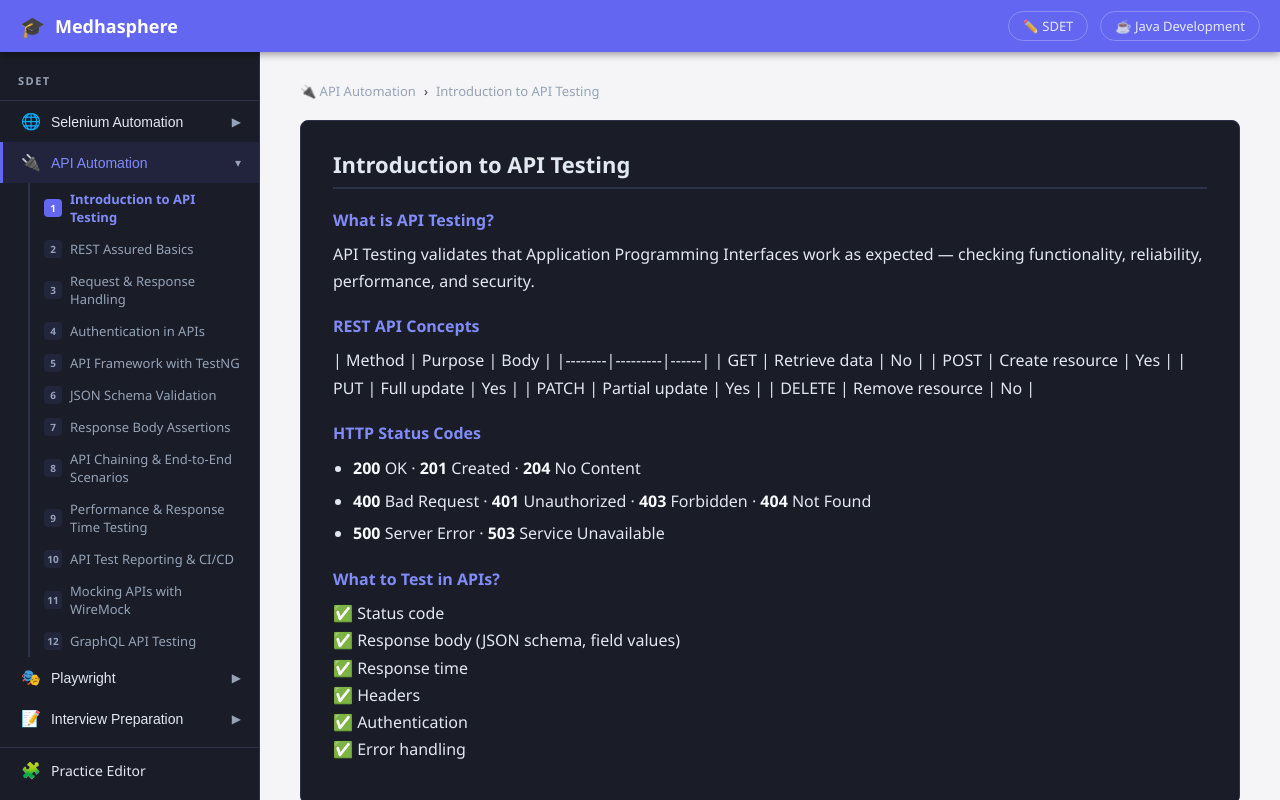
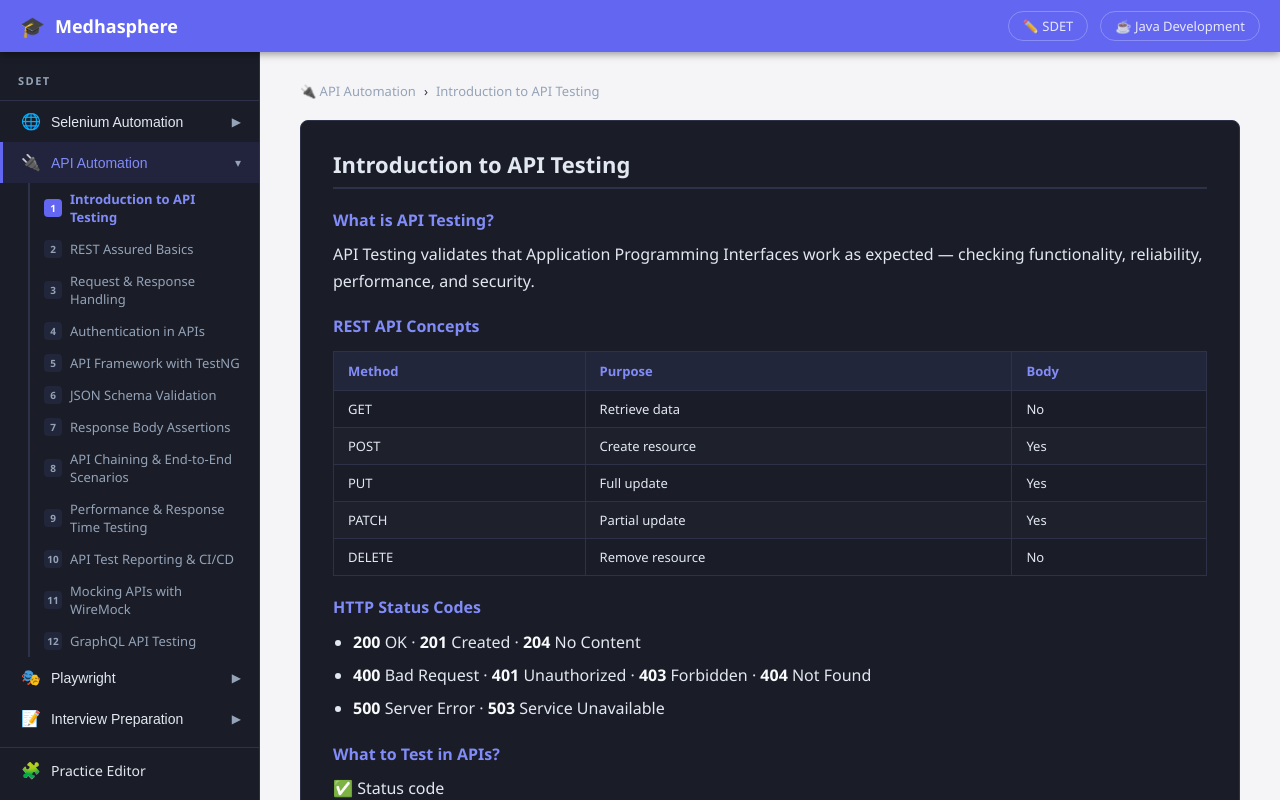
Before and after one commit to Sakshidhole04/SDET-HUB, a React (Vite) app: page /topic/api/1 in a window 1280 px wide. Shown: the top 800 px of the page. Built offline with nearby package versions, Linux system fonts and the light colour scheme.

Commit message:
Fix table rendering with remark-gfm in Java and SDET topic pages

```diff
--- a/src/pages/JavaTopicPage.jsx
+++ b/src/pages/JavaTopicPage.jsx
@@ -2,6 +2,7 @@ import { useState } from 'react';
 import { useParams, useNavigate } from 'react-router-dom';
 import { javaCourses } from '../data/javaData';
 import ReactMarkdown from 'react-markdown';
+import remarkGfm from 'remark-gfm';
 
 export default function JavaTopicPage() {
   const { chapterId, lessonId } = useParams();
@@ -29,7 +30,7 @@ export default function JavaTopicPage() {
       </div>
 
       <div className="topic-content markdown-body">
-        <ReactMarkdown>{lesson.content}</ReactMarkdown>
+        <ReactMarkdown remarkPlugins={[remarkGfm]}>{lesson.content}</ReactMarkdown>
       </div>
 
       {lesson.exercises && lesson.exercises.length > 0 && (
--- a/src/pages/TopicPage.jsx
+++ b/src/pages/TopicPage.jsx
@@ -2,6 +2,7 @@ import { useState } from 'react';
 import { useParams, useNavigate } from 'react-router-dom';
 import { topics } from '../data/topics';
 import ReactMarkdown from 'react-markdown';
+import remarkGfm from 'remark-gfm';
 
 export default function TopicPage() {
   const { topicKey, subtopicId } = useParams();
@@ -29,7 +30,7 @@ export default function TopicPage() {
       </div>
 
       <div className="topic-content markdown-body">
-        <ReactMarkdown>{subtopic.content}</ReactMarkdown>
+        <ReactMarkdown remarkPlugins={[remarkGfm]}>{subtopic.content}</ReactMarkdown>
       </div>
 
       {subtopic.exercises && subtopic.exercises.length > 0 && (
```
